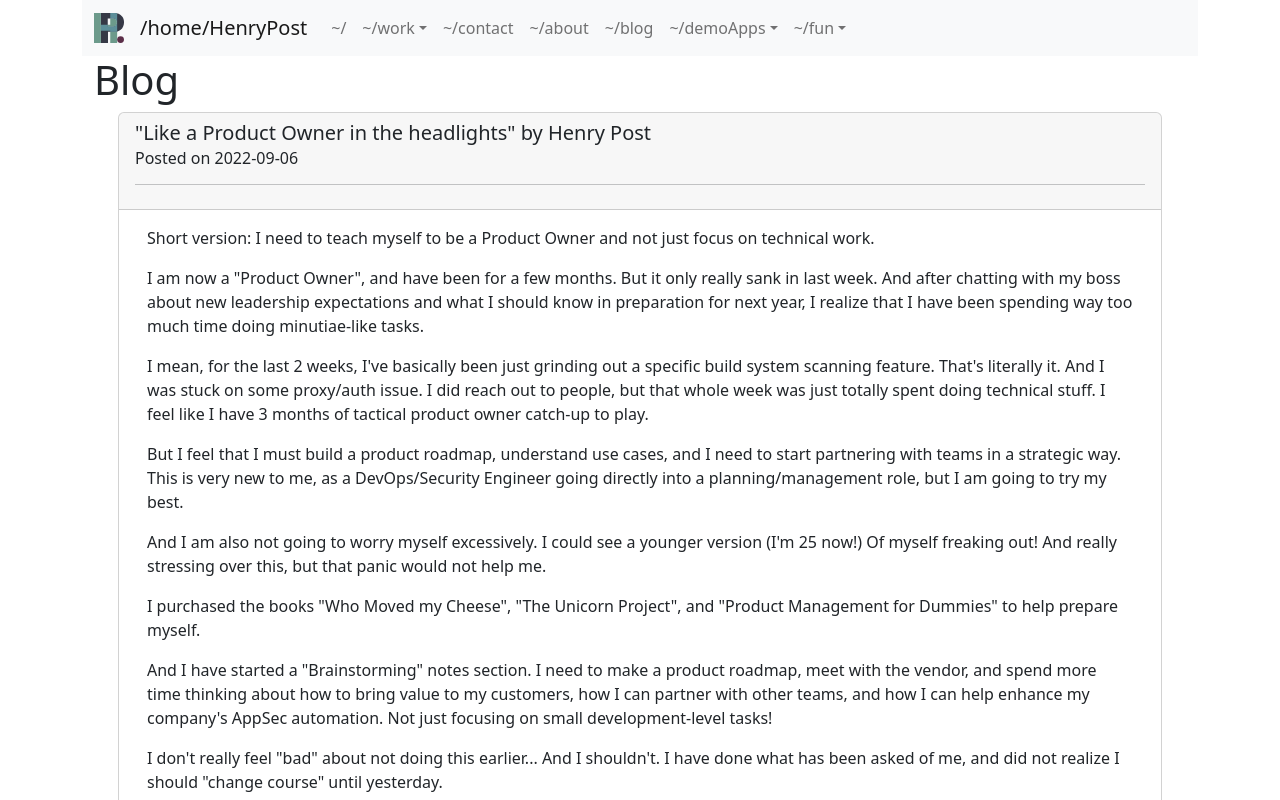
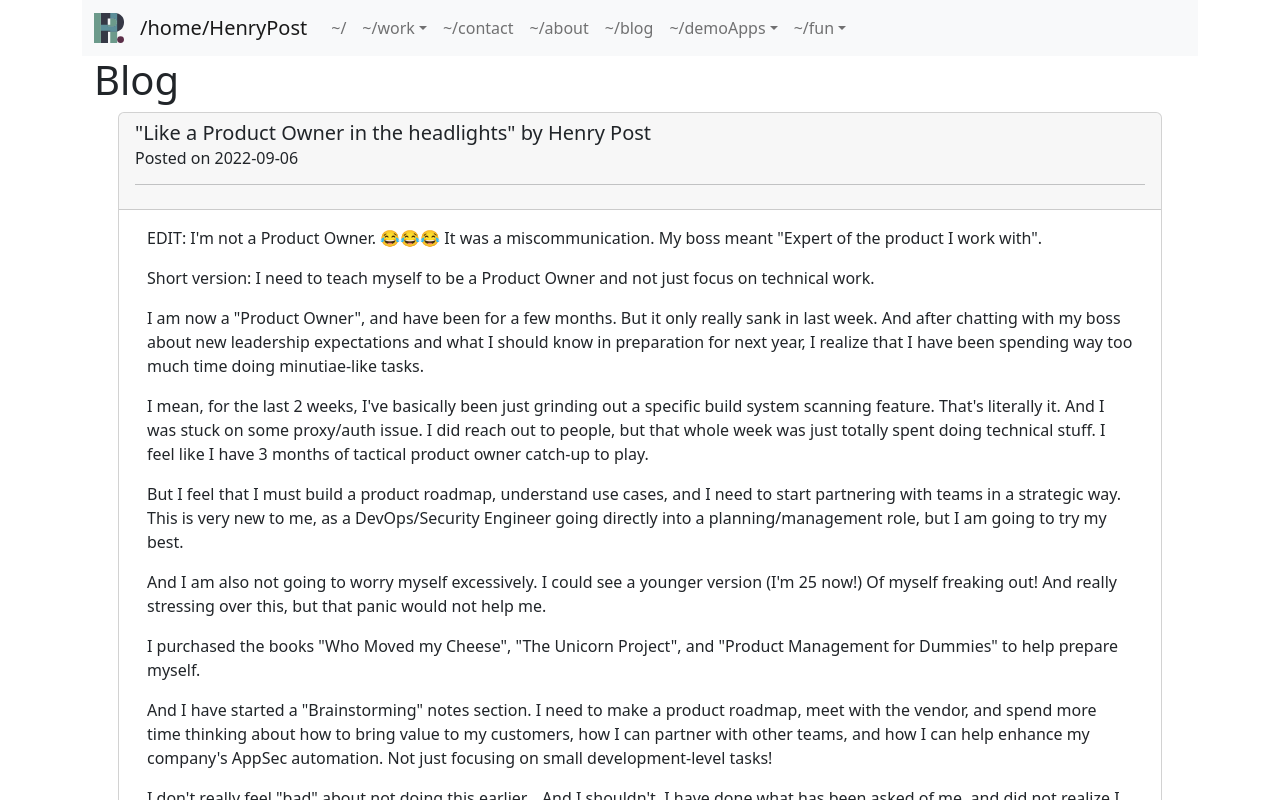
Before and after one commit to meltingscales/henrypost.net, a React (Create React App) app: page /blog in a window 1280 px wide. Shown: the top 800 px of the page. Built offline with nearby package versions, Linux system fonts and the light colour scheme.

Commit message:
le blogge

```diff
--- a/src/data/modelbound/blog_henryPost.tsx
+++ b/src/data/modelbound/blog_henryPost.tsx
@@ -11,6 +11,9 @@ export default function HENRY_TBLOG_DATA(): TBlog {
                 title: 'Like a Product Owner in the headlights',
                 blogContent: (
                     <Container>
+
+                        <p>EDIT: I'm not a Product Owner. 😂😂😂 It was a miscommunication. My boss meant "Expert of the product I work with".</p>
+
                         <p>Short version: I need to teach myself to be a Product Owner and not just focus on technical
                             work.</p>
 
```
